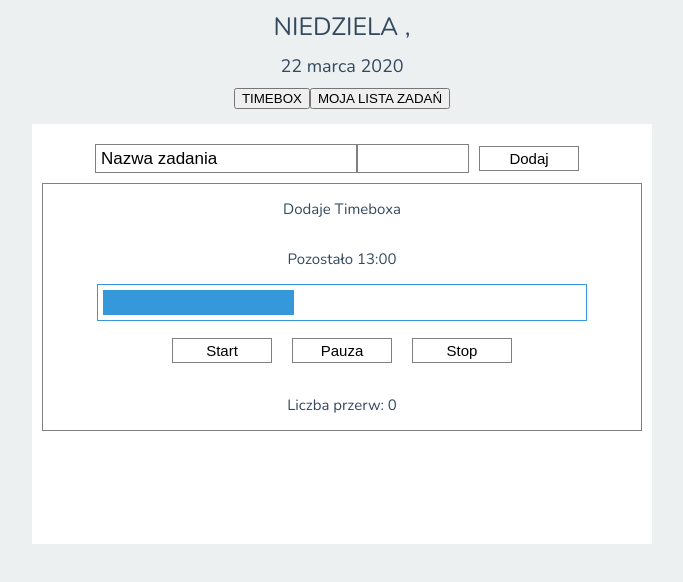
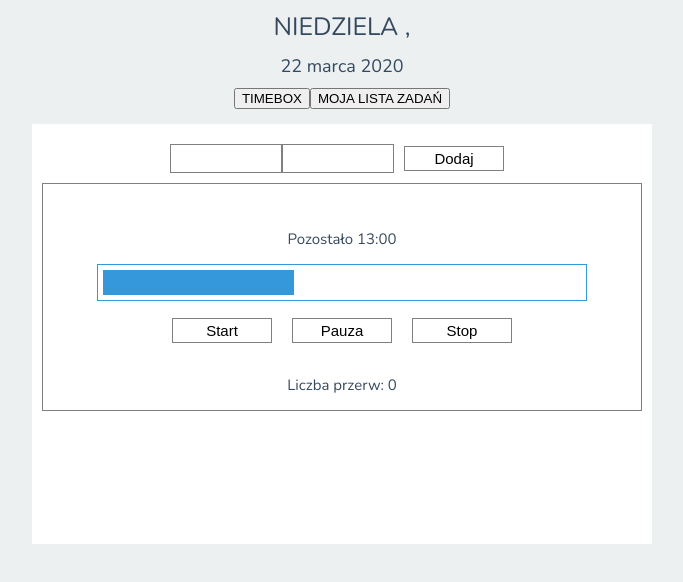
Before and after one commit to unpolaco/Personal-Organizer-App-, a React (Create React App) app: page / in a window 1280 px wide. Shown: the top 582 px of the page, without its empty margins (298-981 px from the left). Built offline with nearby package versions, Linux system fonts and the light colour scheme.

Commit message:
Divide TimeboxApp - create TimeboxEditor component

```diff
--- a/src/components/Timebox.js
+++ b/src/components/Timebox.js
@@ -55,9 +55,10 @@ export default class Timebox extends React.Component {
 
 	render() {
 		const { pausesCounter } = this.state;
+		const { taskName } = this.props;
 		return (
 			<TimeboxWrapper>
-				<p>Dodaje Timeboxa</p>
+				<p>{taskName}</p>
 				<Clock />
 				<ButtonWrapper>
 					<Button onClick={this.handleStart}>Start</Button>
--- a/src/components/TimeboxApp.js
+++ b/src/components/TimeboxApp.js
@@ -1,24 +1,39 @@
 import React from 'react'
 import styled from 'styled-components'
 import Timebox from './Timebox'
+import TimeboxEditor from './TimeboxEditor'
 
-class TimeboxApp extends React.Component {
+export default class TimeboxApp extends React.Component {
   state = {
-
+    taskName: "",
+    taskTimeInMinutes: "",
   }
 
+  handleNameChange = (e) => {
+    this.setState({
+      taskName: e.target.value,
+    })
+  }
+  handleTimeChange = (e) => {
+    this.setState({
+      taskTimeInMinutes: e.target.value,
+    })
+  }
+
+
   render() {
+    const { taskName, taskTimeInMinutes } = this.state;
     return (
       <TimeboxWrapper>
-        <TimeboxEditor>
-          <Input taskName type="text" defaultValue="Nazwa zadania"
-          name="addTaskName"/>
-          {/* <label for="addTaskName">Zadanie do zrobienia</label> */}
-          <Input type="number" defaultValue="Ustaw czas" name="setTime"/>
-          {/* <label for="setTime">Ustaw czas</label> */}
-          <Button>Dodaj</Button>
-        </TimeboxEditor>
-        <Timebox/>
+        <TimeboxEditor
+          onNameChange={this.handleNameChange}
+          taskName={taskName}
+          onTimeChange={this.handleTimeChange}
+          taskTimeInMinutes={taskTimeInMinutes}
+        />
+        <Timebox
+          taskName={taskName}
+        />
       </TimeboxWrapper>
     )
   }
@@ -34,43 +49,3 @@ const TimeboxWrapper = styled.div`
   background-color: #fff;
   /* border: 1px solid red; */
 `
-const TimeboxEditor = styled.div`
-display: flex;
-padding: 10px 0;
-justify-content: center;
-`
-const Input = styled.input`
-  border: none;
-  width: ${props => props.taskName ? "250px" : "100px"};
-  text-align: left;
-  font-size: 17px;
-  padding: 0 5px;
-  border: 1px solid grey;
-  &:hover {
-    color: #3498db;
-  }
-`
-const Button = styled.button`
-    display: flex;
-    justify-content: space-around;
-    align-items: center;
-    border: 1px solid grey;
-    width: 100px;
-    padding: 2px 10px;
-    margin: 2px 10px;
-    height: 25px;
-    background-color: #fff;
-    font-size: 15px;
-  & > * {
-    stroke: #34495e;
-  }
-  &:hover {
-    color: #3498db;
-  }
-  &:hover > * {
-    stroke: #3498db;
-  }
-`
-
-
-export default TimeboxApp;
--- /dev/null
+++ b/src/components/TimeboxEditor.js
@@ -0,0 +1,60 @@
+import React from 'react';
+import styled from 'styled-components';
+
+export default function TimeboxEditor(props) {
+  const { onNameChange, taskName, onTimeChange, taskTimeInMinutes } = props;
+	return (
+		<TimeboxEditorWrapper>
+			<Input
+				type='text'
+				onChange={onNameChange}
+        value={taskName}
+			/>
+			<Input
+        type='number'
+        onChange={onTimeChange}
+        value={taskTimeInMinutes}
+      />
+			<Button>Dodaj</Button>
+		</TimeboxEditorWrapper>
+	);
+}
+
+
+const TimeboxEditorWrapper = styled.div`
+display: flex;
+padding: 10px 0;
+justify-content: center;
+`
+const Input = styled.input`
+  border: none;
+  width: ${props => props.taskName ? "250px" : "100px"};
+  text-align: left;
+  font-size: 17px;
+  padding: 0 5px;
+  border: 1px solid grey;
+  &:hover {
+    color: #3498db;
+  }
+`
+const Button = styled.button`
+    display: flex;
+    justify-content: space-around;
+    align-items: center;
+    border: 1px solid grey;
+    width: 100px;
+    padding: 2px 10px;
+    margin: 2px 10px;
+    height: 25px;
+    background-color: #fff;
+    font-size: 15px;
+  & > * {
+    stroke: #34495e;
+  }
+  &:hover {
+    color: #3498db;
+  }
+  &:hover > * {
+    stroke: #3498db;
+  }
+`
```
